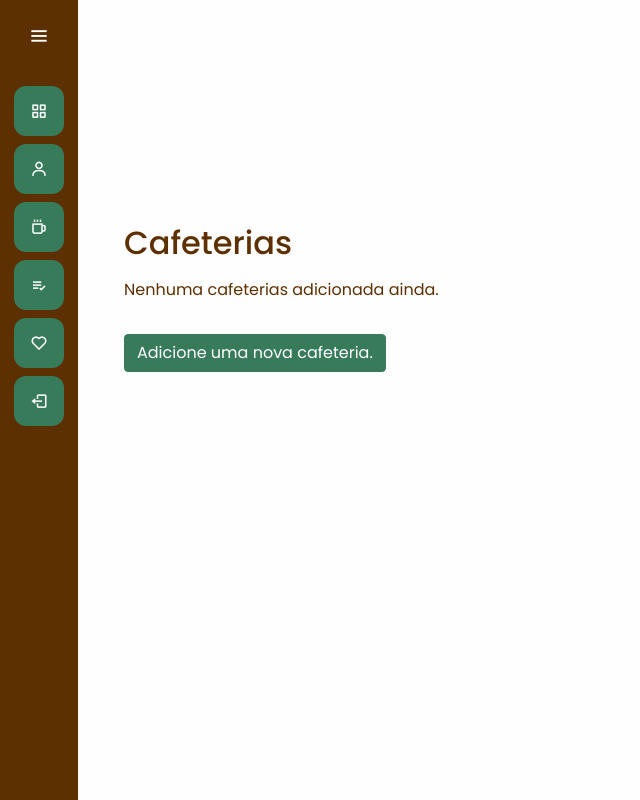
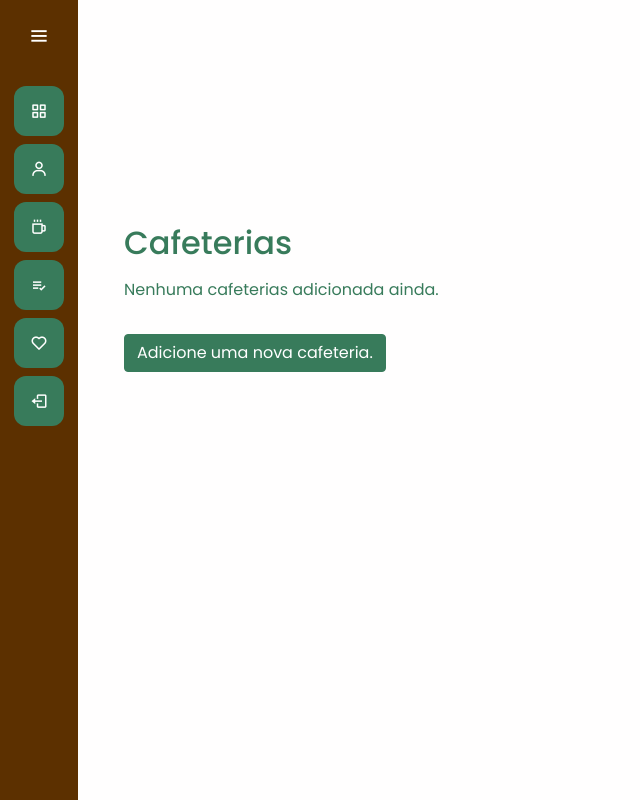
Before and after one commit to LucasSukar/Projeto2.0-G9, a Django app: page /mainapp/biblioteca/ in a window 1280 px wide. Shown: the whole page, without its empty margins (0-640 px from the left). Run offline with Django 5.2, Linux system fonts and the light colour scheme; the visitor is signed in with stand-in values (Sample User, id 1); data that the repository does not hold is empty; parts of the project's set-up code (start-up, migrations or seed data) failed here and were passed over.

Commit message:
final das cores

```diff
--- a/templates/base.html
+++ b/templates/base.html
@@ -11,11 +11,14 @@
     <link rel="stylesheet" href="{% static '/css/general.css' %}">
     <link href='https://unpkg.com/boxicons@2.0.7/css/boxicons.min.css' rel='stylesheet'>
     <style>
+    .bg-info {
+    background-color: #5c3000 !important;
+    }
     .text-primary{
       color: #387B5B !important;
     }
     .home-section {
-      color: #5c3000;
+      color: #387B5B;
     }
     .btn-primary.focus,.btn-primary:focus {
     color: #fff;
```
